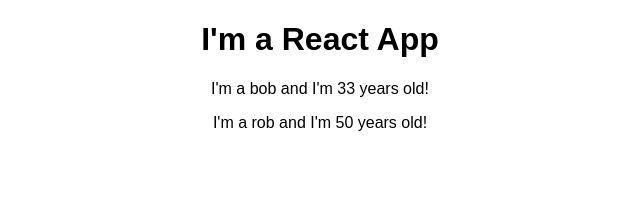
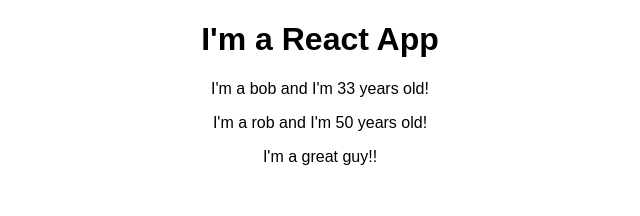
Before and after one commit to mdmjsh/react_practice, a React (Create React App) app in the folder react-complete-guide/: page / in a window 1280 px wide. Shown: the top 216 px of the page, without its empty margins (320-960 px from the left). Built offline with nearby package versions, Linux system fonts and the light colour scheme.

Commit message:
props.children

```diff
--- a/react-complete-guide/src/App.js
+++ b/react-complete-guide/src/App.js
@@ -8,7 +8,7 @@ class App extends Component {
       <div className="App">
         <h1>I'm a React App</h1>
         <Person name="bob" age="33"/>
-        <Person name="rob" age="50">I'm a great guy</Person>
+        <Person name="rob" age="50">I'm a great guy!!</Person>
       </div>
     );
     // Manually creating the above - the above JSX gets compiled to this
--- a/react-complete-guide/src/Person/Person.js
+++ b/react-complete-guide/src/Person/Person.js
@@ -1,7 +1,14 @@
 import React from 'react';
 
 const person = (props) => {
-    return <p>I'm a {props.name} and I'm {props.age} years old!</p>
+    return (
+    <div>
+        <p>I'm a {props.name} and I'm {props.age} years old!</p>
+        {/* `props.children` - any element between opening and closing of element at runtime */}
+        <p>{props.children}</p>
+    </div>
+
+    )
 }
 
 export default person;
```
